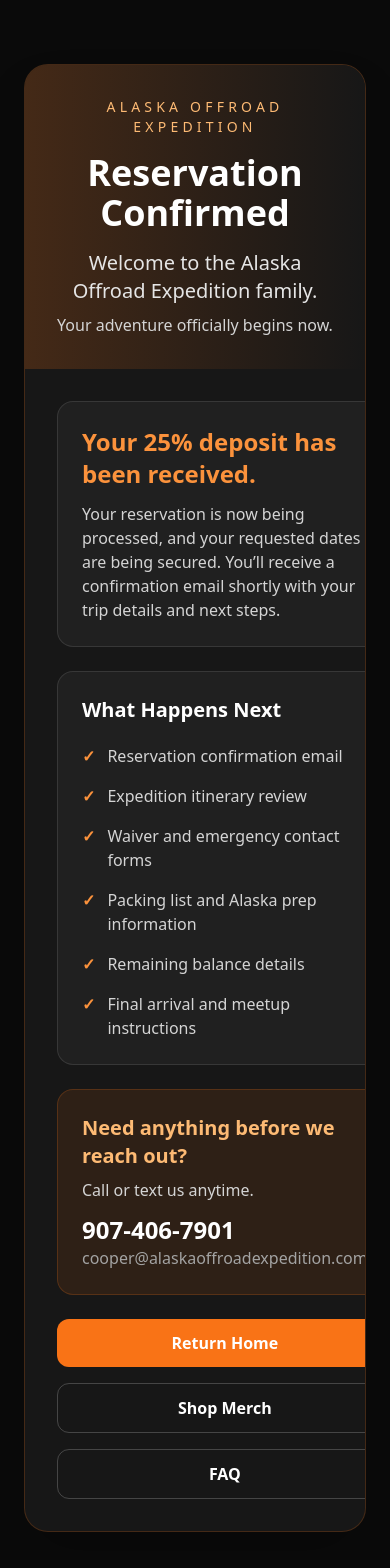
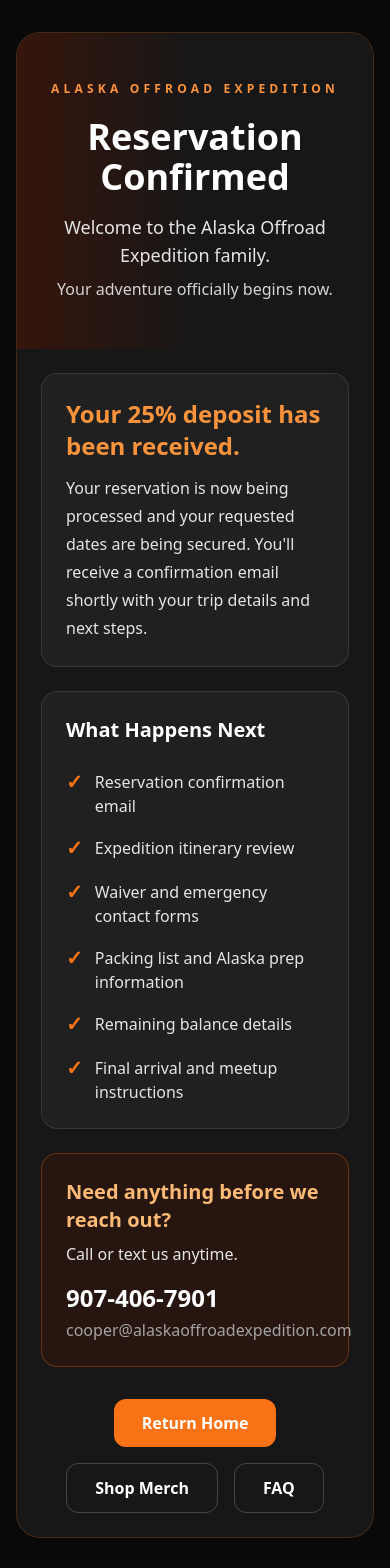
Before and after one commit to cooperdedycker-del/alaska-offroad-expedition-site, a React (Vite) app: page /reservation-confirmed in a window 390 px wide. Shown: the top 1568 px of the page. Built offline with nearby package versions, Linux system fonts and the light colour scheme.

Commit message:
Add package specific confirmation page

```diff
--- a/src/pages/ReservationConfirmed.jsx
+++ b/src/pages/ReservationConfirmed.jsx
@@ -1,20 +1,33 @@
-import { Link } from "react-router-dom";
+export default function ReservationConfirmed() {
+  const params = new URLSearchParams(window.location.search);
 
-export default function ReservationConfirmed() {
+  const bookingType = params.get("booking");
+  const packageSlug = params.get("package");
+
+  const isPackageBooking = bookingType === "package";
+
+  const packageNames = {
+    "winter-knik-glacier": "Winter Knik Glacier Experience",
+  };
+
+  const packageName =
+    packageNames[packageSlug] || "Alaska Offroad Expedition";
+
   return (
-    <div className="min-h-screen bg-neutral-950 text-white">
-      <div className="mx-auto flex min-h-screen max-w-5xl items-center justify-center px-6 py-16">
-        <div className="w-full overflow-hidden rounded-3xl border border-orange-500/20 bg-neutral-900 shadow-2xl">
-          <div className="bg-gradient-to-r from-orange-500/20 to-neutral-900 p-8 md:p-12 text-center">
-            <div className="text-sm uppercase tracking-[0.3em] text-orange-300">
+    <div className="min-h-screen bg-neutral-950 px-4 py-8 text-neutral-100">
+      <div className="mx-auto max-w-5xl overflow-hidden rounded-3xl border border-orange-500/20 bg-neutral-900 shadow-2xl">
+
+        {/* Header */}
+        <div className="bg-gradient-to-r from-orange-950/70 via-neutral-900 to-neutral-900 px-6 py-12 text-center md:px-12">
+          <div className="text-xs font-semibold uppercase tracking-[0.35em] text-orange-400">
             Alaska Offroad Expedition
           </div>
 
-            <h1 className="mt-4 text-4xl md:text-5xl font-extrabold">
+          <h1 className="mt-5 text-4xl font-extrabold text-white md:text-5xl">
             Reservation Confirmed
           </h1>
 
-            <p className="mt-4 text-xl text-neutral-200">
+          <p className="mt-4 text-lg text-neutral-200">
             Welcome to the Alaska Offroad Expedition family.
           </p>
 
@@ -23,73 +36,128 @@
           </p>
         </div>
 
-          <div className="grid gap-6 p-8 md:p-12">
+        <div className="space-y-6 p-6 md:p-12">
+
+          {/* PAYMENT CONFIRMATION */}
           <div className="rounded-2xl border border-white/10 bg-neutral-800/70 p-6">
+            {isPackageBooking ? (
+              <>
+                <h2 className="text-2xl font-bold text-orange-400">
+                  Your payment has been received in full.
+                </h2>
+
+                <p className="mt-3 leading-7 text-neutral-200">
+                  Your reservation for the{" "}
+                  <strong className="text-white">
+                    {packageName}
+                  </strong>{" "}
+                  is confirmed and your expedition date is now reserved.
+                  You'll receive a confirmation email shortly with your
+                  reservation details and next steps.
+                </p>
+              </>
+            ) : (
+              <>
                 <h2 className="text-2xl font-bold text-orange-400">
                   Your 25% deposit has been received.
                 </h2>
 
-              <p className="mt-3 text-neutral-300">
-                Your reservation is now being processed, and your requested dates are being secured. You’ll receive a confirmation email shortly with your trip details and next steps.
+                <p className="mt-3 leading-7 text-neutral-200">
+                  Your reservation is now being processed and your requested
+                  dates are being secured. You'll receive a confirmation email
+                  shortly with your trip details and next steps.
+                </p>
+              </>
+            )}
+          </div>
+
+          {/* WHAT HAPPENS NEXT */}
+          <div className="rounded-2xl border border-white/10 bg-neutral-800/70 p-6">
+            <h2 className="text-xl font-bold text-white">
+              What Happens Next
+            </h2>
+
+            {isPackageBooking ? (
+              <div className="mt-6 grid gap-4 md:grid-cols-2">
+                <NextItem text="Reservation confirmation email" />
+                <NextItem text="Waiver and emergency contact forms" />
+                <NextItem text="Knik Glacier trip preparation information" />
+                <NextItem text="Final meetup location and arrival time" />
+                <NextItem text="Winter clothing and gear recommendations" />
+                <NextItem text="Driver information and requirements, if applicable" />
+              </div>
+            ) : (
+              <div className="mt-6 grid gap-4 md:grid-cols-2">
+                <NextItem text="Reservation confirmation email" />
+                <NextItem text="Expedition itinerary review" />
+                <NextItem text="Waiver and emergency contact forms" />
+                <NextItem text="Packing list and Alaska prep information" />
+                <NextItem text="Remaining balance details" />
+                <NextItem text="Final arrival and meetup instructions" />
+              </div>
+            )}
+          </div>
+
+          {/* PACKAGE POLICY */}
+          {isPackageBooking && (
+            <div className="rounded-2xl border border-orange-500/30 bg-orange-950/30 p-6">
+              <h2 className="text-xl font-bold text-orange-300">
+                Winter Knik Glacier Cancellation Policy
+              </h2>
+
+              <p className="mt-3 leading-7 text-neutral-200">
+                Cancel before the day of your expedition for a{" "}
+                <strong className="text-white">full refund</strong>.
+                Same-day cancellations are eligible for a{" "}
+                <strong className="text-white">50% refund</strong>.
               </p>
             </div>
+          )}
 
-            <div className="rounded-2xl border border-white/10 bg-neutral-800/70 p-6">
-              <h2 className="text-xl font-bold">What Happens Next</h2>
-
-              <div className="mt-5 grid gap-4 md:grid-cols-2">
-                {[
-                  "Reservation confirmation email",
-                  "Expedition itinerary review",
-                  "Waiver and emergency contact forms",
-                  "Packing list and Alaska prep information",
-                  "Remaining balance details",
-                  "Final arrival and meetup instructions",
-                ].map((item) => (
-                  <div key={item} className="flex gap-3 text-neutral-300">
-                    <span className="text-orange-400 font-bold">✓</span>
-                    <span>{item}</span>
-                  </div>
-                ))}
-              </div>
-            </div>
-
-            <div className="rounded-2xl border border-orange-500/20 bg-orange-500/10 p-6">
+          {/* CONTACT */}
+          <div className="rounded-2xl border border-orange-500/30 bg-orange-950/40 p-6">
             <h2 className="text-xl font-bold text-orange-300">
               Need anything before we reach out?
             </h2>
 
-              <p className="mt-2 text-neutral-300">
+            <p className="mt-2 text-neutral-200">
               Call or text us anytime.
             </p>
 
-              <div className="mt-3 text-2xl font-extrabold">
+            <a
+              href="tel:9074067901"
+              className="mt-4 block text-2xl font-extrabold text-white"
+            >
               907-406-7901
+            </a>
+
+            <a
+              href="mailto:cooper@alaskaoffroadexpedition.com"
+              className="mt-1 block text-neutral-400 hover:text-white"
+            >
+              cooper@alaskaoffroadexpedition.com
+            </a>
           </div>
 
-              <div className="text-neutral-400">
-                cooper@alaskaoffroadexpedition.com
-              </div>
-            </div>
-
-            <div className="flex flex-col gap-4 md:flex-row md:justify-center">
-              <Link
-                to="/"
-                className="rounded-xl bg-orange-500 px-6 py-3 text-center font-semibold text-white hover:bg-orange-400 transition"
+          {/* BUTTONS */}
+          <div className="flex flex-wrap justify-center gap-4 pt-2">
+            <a
+              href="/"
+              className="rounded-xl bg-orange-500 px-7 py-3 font-bold text-white transition hover:bg-orange-400"
             >
               Return Home
-              </Link>
+            </a>
 
             <a
-  href="https://www.alaskaoffroadexpedition.com/#merch"
-  className="rounded-xl border border-white/20 px-6 py-3 text-center font-semibold hover:border-orange-400 transition"
+              href="/#merch"
+              className="rounded-xl border border-white/20 px-7 py-3 font-bold text-white transition hover:bg-white/10"
             >
               Shop Merch
             </a>
 
             <a
-  href="https://www.alaskaoffroadexpedition.com/#faq"
-  className="rounded-xl border border-white/20 px-6 py-3 text-center font-semibold hover:border-orange-400 transition"
+              href="/#faq"
+              className="rounded-xl border border-white/20 px-7 py-3 font-bold text-white transition hover:bg-white/10"
             >
               FAQ
             </a>
@@ -97,6 +165,19 @@
         </div>
       </div>
     </div>
+  );
+}
+
+function NextItem({ text }) {
+  return (
+    <div className="flex items-start gap-3">
+      <span className="text-xl font-bold text-orange-500">
+        ✓
+      </span>
+
+      <span className="pt-0.5 text-neutral-200">
+        {text}
+      </span>
     </div>
   );
 }
```
Also changed, not shown: api/create-checkout-session.js (+5 -2 lines). Lines whose indentation alone changed are shown as unchanged.
